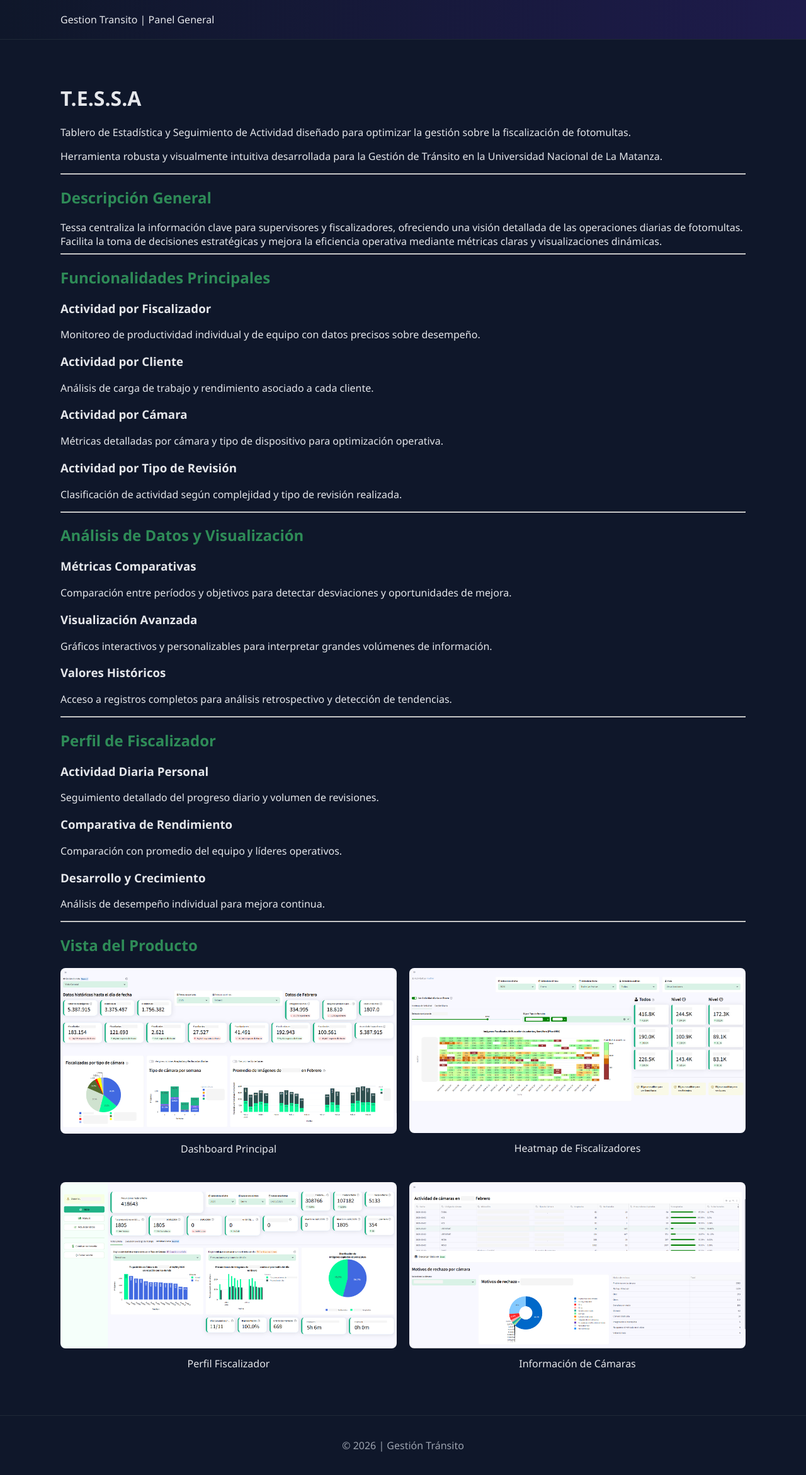
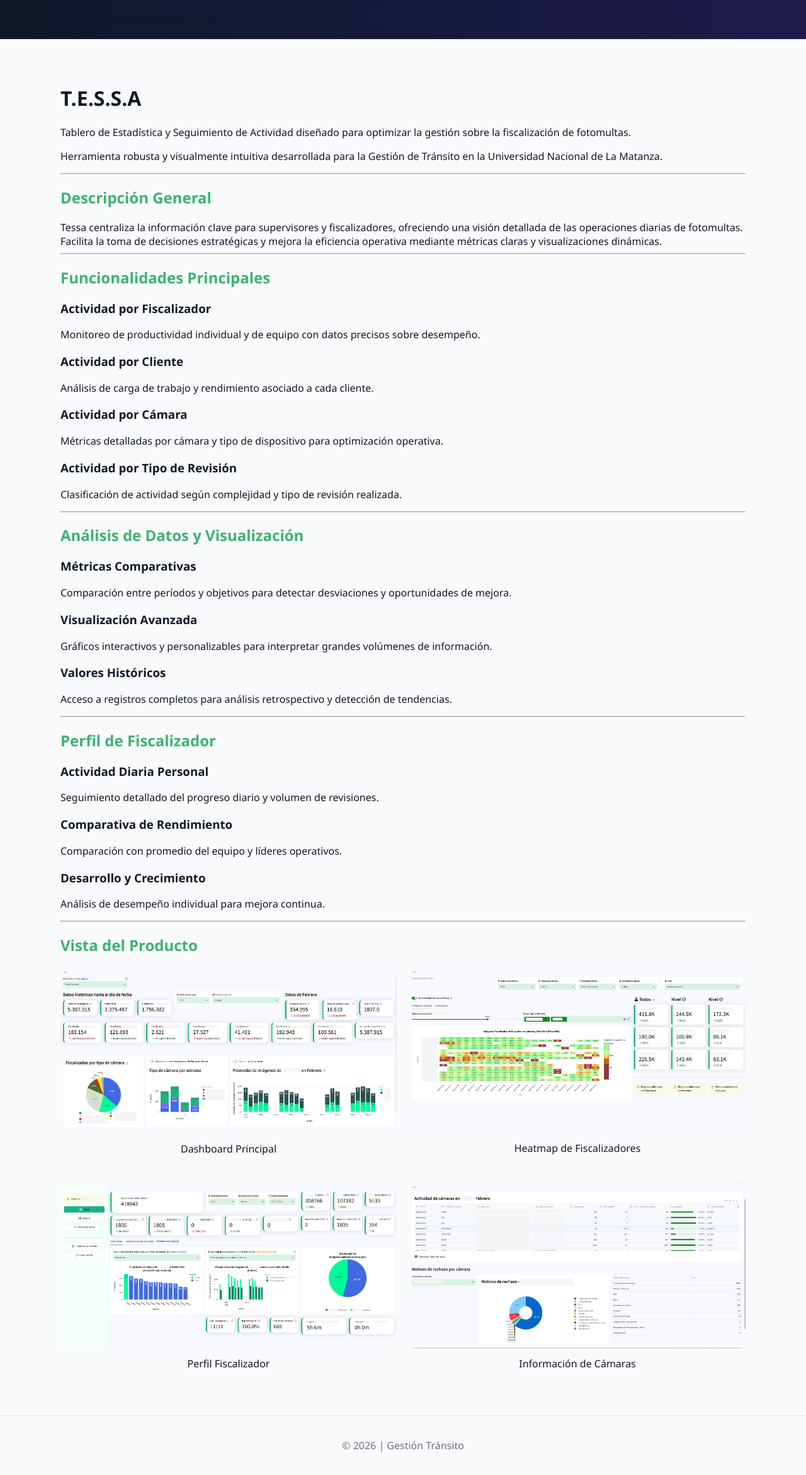
Before and after one commit to GestionTransitoIT/GestionTransito, a Jekyll site: the page built from docs/herramientas/tessa.md, in a window 1280 px wide. Shown: the whole page at 63% size. Built offline with Jekyll 4.4.1, drawn with Linux system fonts in a browser that asks for light colours.

Commit message:
Update style.css

```diff
--- a/docs/assets/css/style.css
+++ b/docs/assets/css/style.css
@@ -3,16 +3,17 @@
 /* ============================= */
 
 :root {
-  --bg-main: #0f172a;
-  --bg-secondary: #111827;
+  --bg-main: #f9fafb;        /* fondo principal claro */
+  --bg-secondary: #ffffff;  /* cards */
 
-  --primary: #3cb371;
-  --secondary: #2e8b57;
+  --primary: #2e8b57;       /* SeaGreen (más sólido en blanco) */
+  --secondary: #3cb371;     /* MediumSeaGreen */
+
   --accent: #22c55e;
 
-  --text-main: #e5e7eb;
-  --text-muted: #9ca3af;
-  --border: #1f2937;
+  --text-main: #111827;     /* casi negro */
+  --text-muted: #6b7280;    /* gris suave */
+  --border: #e5e7eb;        /* bordes claros */
 }
 
 /* ============================= */
```
